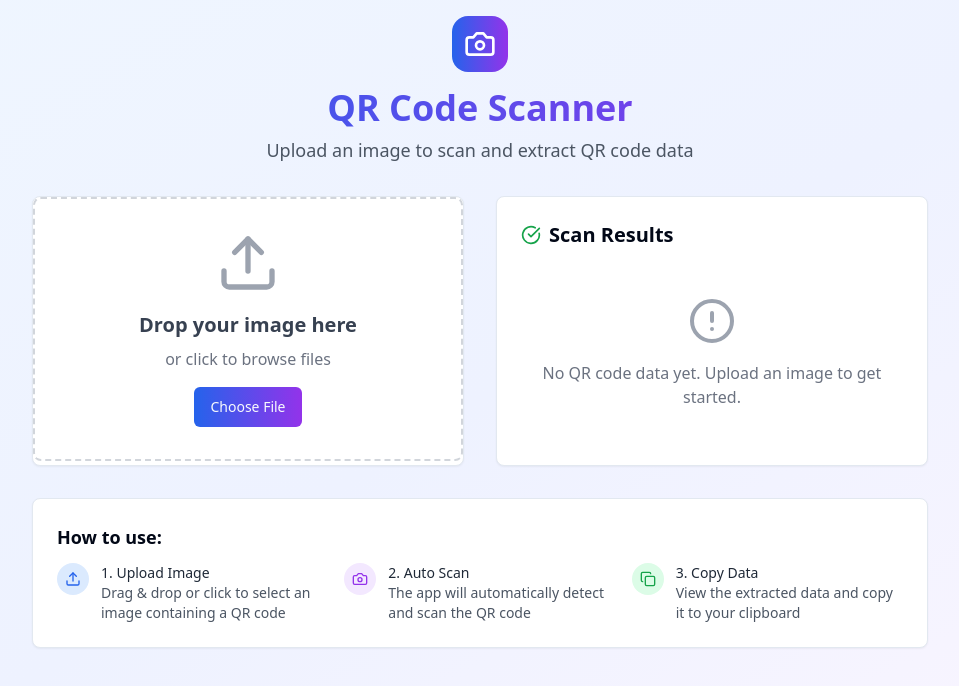
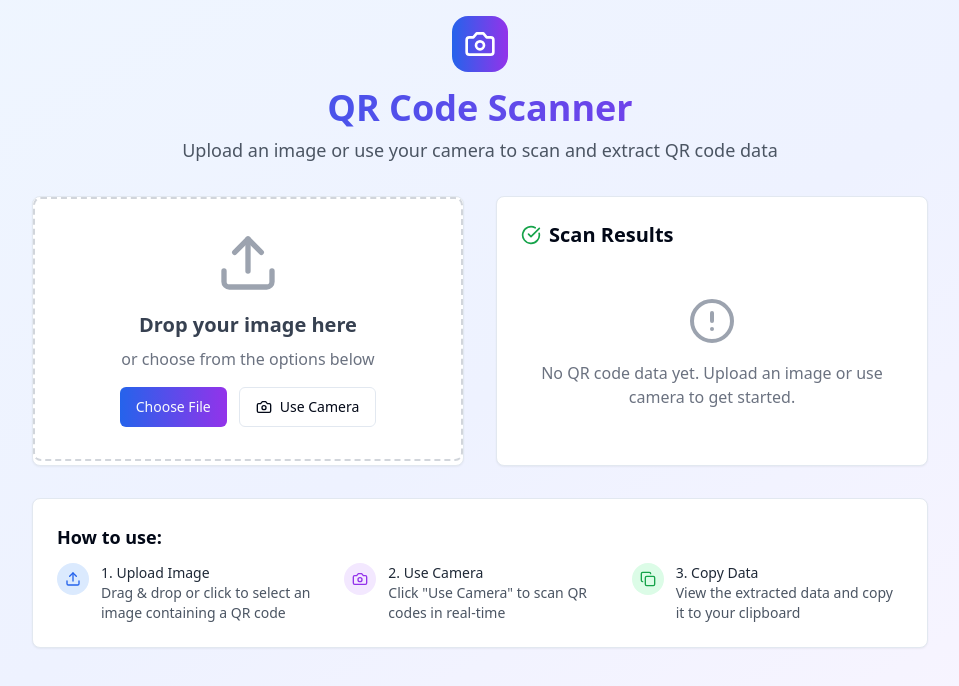
Before and after one commit to ultrondevelopments/image-qr-decode-magic, a React (Vite) app: page / in a window 1280 px wide. Shown: the top 686 px of the page, without its empty margins (160-1119 px from the left). Built offline with nearby package versions, Linux system fonts and the light colour scheme.

Commit message:
Add camera support
Implement camera functionality for QR code scanning.

```diff
--- a/src/components/QRScanner.tsx
+++ b/src/components/QRScanner.tsx
@@ -1,6 +1,5 @@
-
-import React, { useState, useRef, useCallback } from 'react';
-import { Upload, Camera, Copy, CheckCircle, AlertCircle, X } from 'lucide-react';
+import React, { useState, useRef, useCallback, useEffect } from 'react';
+import { Upload, Camera, Copy, CheckCircle, AlertCircle, X, CameraOff } from 'lucide-react';
 import { Button } from '@/components/ui/button';
 import { Card, CardContent } from '@/components/ui/card';
 import { useToast } from '@/hooks/use-toast';
@@ -16,7 +15,11 @@ const QRScanner = () => {
   const [isScanning, setIsScanning] = useState(false);
   const [scanResult, setScanResult] = useState<ScanResult | null>(null);
   const [uploadedImage, setUploadedImage] = useState<string | null>(null);
+  const [isCameraActive, setIsCameraActive] = useState(false);
+  const [cameraError, setCameraError] = useState<string | null>(null);
   const fileInputRef = useRef<HTMLInputElement>(null);
+  const videoRef = useRef<HTMLVideoElement>(null);
+  const qrScannerRef = useRef<QrScanner | null>(null);
   const { toast } = useToast();
 
   const handleDragOver = useCallback((e: React.DragEvent) => {
@@ -57,6 +60,64 @@ const QRScanner = () => {
       setIsScanning(false);
     }
   };
+
+  const startCamera = async () => {
+    try {
+      setCameraError(null);
+      setIsCameraActive(true);
+
+      if (videoRef.current) {
+        qrScannerRef.current = new QrScanner(
+          videoRef.current,
+          (result) => {
+            setScanResult({
+              data: result.data,
+              timestamp: new Date()
+            });
+            toast({
+              title: "QR Code Detected!",
+              description: "Successfully scanned QR code from camera.",
+            });
+            stopCamera();
+          },
+          {
+            highlightScanRegion: true,
+            highlightCodeOutline: true,
+          }
+        );
+
+        await qrScannerRef.current.start();
+      }
+    } catch (error) {
+      console.error('Camera error:', error);
+      setCameraError('Could not access camera. Please check permissions.');
+      setIsCameraActive(false);
+      toast({
+        title: "Camera Error",
+        description: "Could not access camera. Please check permissions.",
+        variant: "destructive",
+      });
+    }
+  };
+
+  const stopCamera = () => {
+    if (qrScannerRef.current) {
+      qrScannerRef.current.stop();
+      qrScannerRef.current.destroy();
+      qrScannerRef.current = null;
+    }
+    setIsCameraActive(false);
+    setCameraError(null);
+  };
+
+  useEffect(() => {
+    return () => {
+      if (qrScannerRef.current) {
+        qrScannerRef.current.stop();
+        qrScannerRef.current.destroy();
+      }
+    };
+  }, []);
 
   const handleDrop = useCallback((e: React.DragEvent) => {
     e.preventDefault();
@@ -107,6 +168,9 @@ const QRScanner = () => {
     if (fileInputRef.current) {
       fileInputRef.current.value = '';
     }
+    if (isCameraActive) {
+      stopCamera();
+    }
   };
 
   return (
@@ -122,14 +186,40 @@ const QRScanner = () => {
             QR Code Scanner
           </h1>
           <p className="text-gray-600 text-lg">
-            Upload an image to scan and extract QR code data
+            Upload an image or use your camera to scan and extract QR code data
           </p>
         </div>
 
         <div className="grid grid-cols-1 lg:grid-cols-2 gap-8">
-          {/* Upload Area */}
+          {/* Upload/Camera Area */}
           <Card className="relative overflow-hidden">
             <CardContent className="p-0">
+              {isCameraActive ? (
+                <div className="relative">
+                  <video
+                    ref={videoRef}
+                    className="w-full h-64 object-cover rounded-t-lg"
+                    autoPlay
+                    playsInline
+                    muted
+                  />
+                  <div className="absolute inset-0 flex items-center justify-center">
+                    <div className="border-2 border-white rounded-lg w-48 h-48 opacity-50"></div>
+                  </div>
+                  <div className="p-4 bg-gray-900 text-white text-center">
+                    <p className="mb-3">Point camera at QR code</p>
+                    <Button
+                      onClick={stopCamera}
+                      variant="outline"
+                      size="sm"
+                      className="gap-2 bg-white text-gray-900 hover:bg-gray-100"
+                    >
+                      <CameraOff className="w-4 h-4" />
+                      Stop Camera
+                    </Button>
+                  </div>
+                </div>
+              ) : (
                 <div
                   className={`relative border-2 border-dashed rounded-lg transition-all duration-300 ${
                     isDragOver
@@ -148,6 +238,7 @@ const QRScanner = () => {
                           alt="Uploaded"
                           className="max-w-full max-h-64 mx-auto rounded-lg shadow-md"
                         />
+                        <div className="flex gap-2 justify-center">
                           <Button
                             onClick={clearResults}
                             variant="outline"
@@ -158,6 +249,7 @@ const QRScanner = () => {
                             Clear
                           </Button>
                         </div>
+                      </div>
                     ) : (
                       <>
                         <div className="mb-4">
@@ -167,8 +259,9 @@ const QRScanner = () => {
                           Drop your image here
                         </h3>
                         <p className="text-gray-500 mb-4">
-                        or click to browse files
+                          or choose from the options below
                         </p>
+                        <div className="flex gap-3 justify-center">
                           <Button
                             onClick={() => fileInputRef.current?.click()}
                             className="bg-gradient-to-r from-blue-600 to-purple-600 hover:from-blue-700 hover:to-purple-700"
@@ -176,6 +269,19 @@ const QRScanner = () => {
                           >
                             {isScanning ? 'Scanning...' : 'Choose File'}
                           </Button>
+                          <Button
+                            onClick={startCamera}
+                            variant="outline"
+                            className="gap-2"
+                            disabled={isScanning}
+                          >
+                            <Camera className="w-4 h-4" />
+                            Use Camera
+                          </Button>
+                        </div>
+                        {cameraError && (
+                          <p className="text-red-500 text-sm mt-2">{cameraError}</p>
+                        )}
                       </>
                     )}
                   </div>
@@ -189,6 +295,7 @@ const QRScanner = () => {
                     </div>
                   )}
                 </div>
+              )}
 
               <input
                 ref={fileInputRef}
@@ -238,7 +345,7 @@ const QRScanner = () => {
                 <div className="text-center py-8">
                   <AlertCircle className="w-12 h-12 mx-auto text-gray-400 mb-4" />
                   <p className="text-gray-500">
-                    No QR code data yet. Upload an image to get started.
+                    No QR code data yet. Upload an image or use camera to get started.
                   </p>
                 </div>
               )}
@@ -265,8 +372,8 @@ const QRScanner = () => {
                   <Camera className="w-4 h-4 text-purple-600" />
                 </div>
                 <div>
-                  <p className="font-medium text-gray-800">2. Auto Scan</p>
-                  <p>The app will automatically detect and scan the QR code</p>
+                  <p className="font-medium text-gray-800">2. Use Camera</p>
+                  <p>Click "Use Camera" to scan QR codes in real-time</p>
                 </div>
               </div>
               <div className="flex items-start gap-3">
```
Lines whose indentation alone changed are shown as unchanged.
